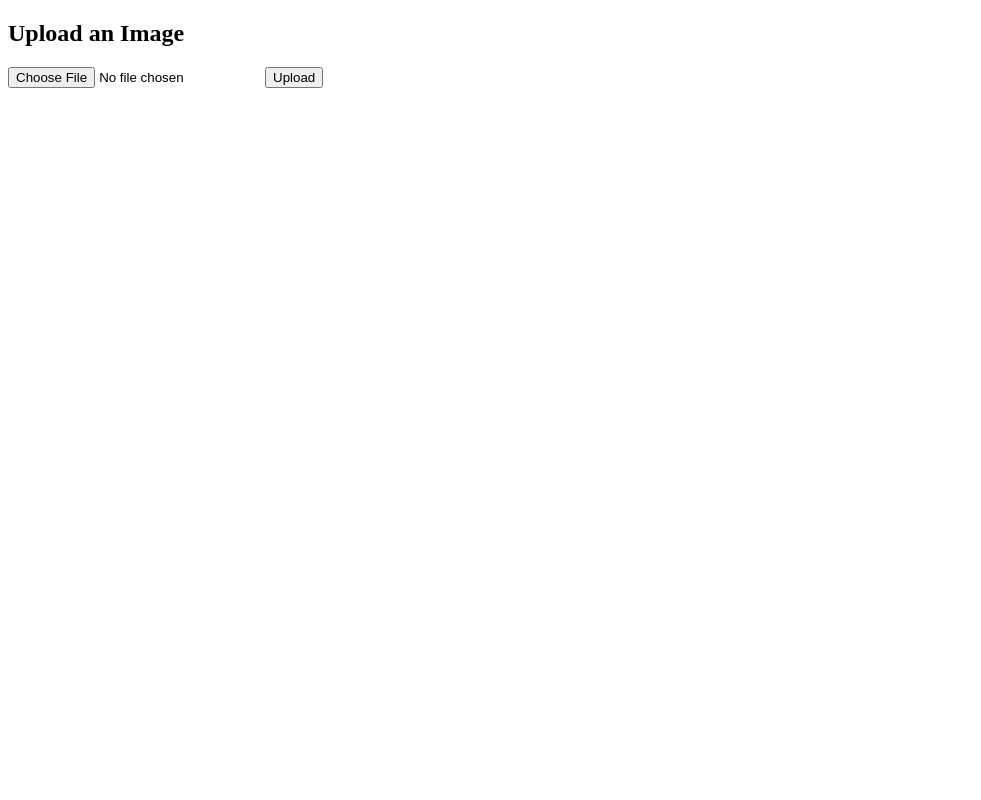
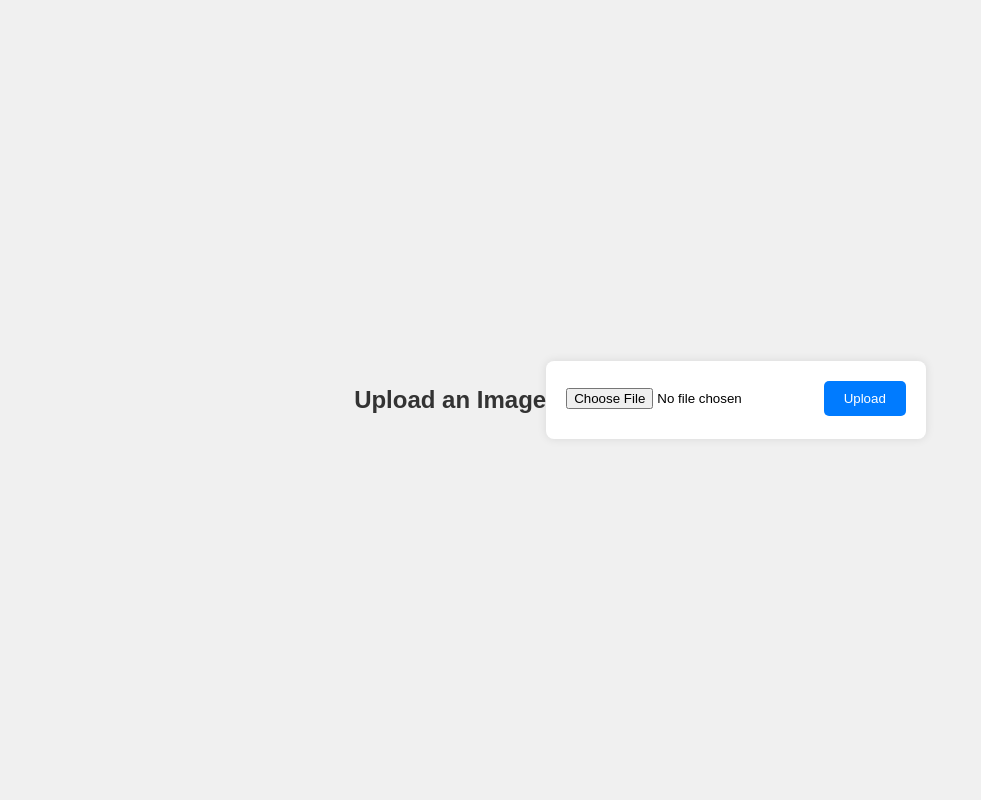
Before and after one commit to mohfadel/BAB_AI_Hakthon, a Flask app: page / in a window 1280 px wide. Shown: the whole page, without its empty margins (0-981 px from the left). Run offline with Flask 3, Linux system fonts and the light colour scheme; parts of the project's set-up code (start-up, migrations or seed data) failed here and were passed over.

Commit message:
add simple styling

```diff
--- /dev/null
+++ b/static/styles.css
@@ -0,0 +1,37 @@
+body {
+    font-family: Arial, sans-serif;
+    background-color: #f0f0f0;
+    display: flex;
+    justify-content: center;
+    align-items: center;
+    height: 100vh;
+    margin: 0;
+}
+
+h2 {
+    color: #333;
+}
+
+form {
+    background: #fff;
+    padding: 20px;
+    border-radius: 8px;
+    box-shadow: 0 0 10px rgba(0, 0, 0, 0.1);
+}
+
+input[type="file"] {
+    margin-bottom: 10px;
+}
+
+button {
+    background-color: #007bff;
+    color: white;
+    border: none;
+    padding: 10px 20px;
+    border-radius: 5px;
+    cursor: pointer;
+}
+
+button:hover {
+    background-color: #0056b3;
+}
--- a/templates/index.html
+++ b/templates/index.html
@@ -1,10 +1,13 @@
 <!DOCTYPE html>
 <html lang="en">
+
 <head>
     <meta charset="UTF-8">
     <meta name="viewport" content="width=device-width, initial-scale=1.0">
     <title>Upload Image</title>
+    <link rel="stylesheet" href="{{ url_for('static', filename='styles.css') }}">
 </head>
+
 <body>
     <h2>Upload an Image</h2>
     <form action="/" method="post" enctype="multipart/form-data">
@@ -12,4 +15,5 @@
         <button type="submit">Upload</button>
     </form>
 </body>
+
 </html>
```
Also changed, not shown: uploads/java-map-collection-cheat-sheet.gif (added), 1 other file.
